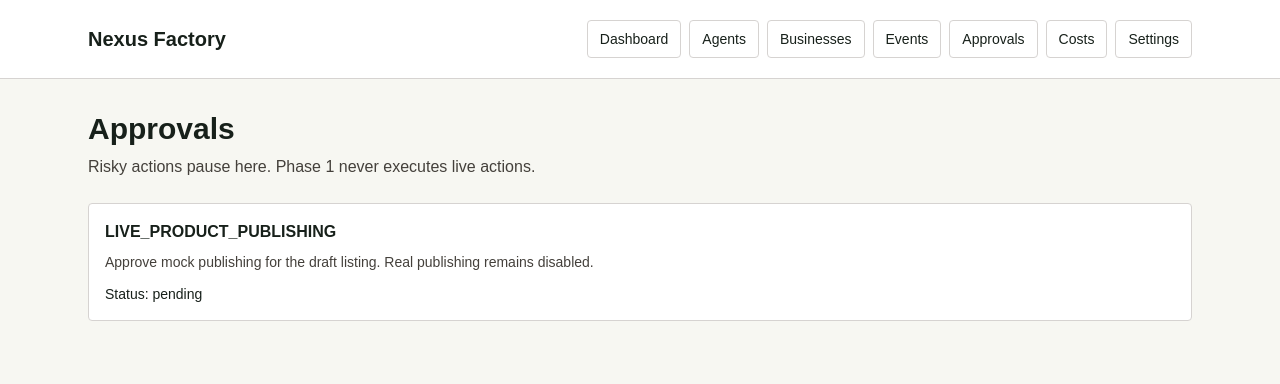
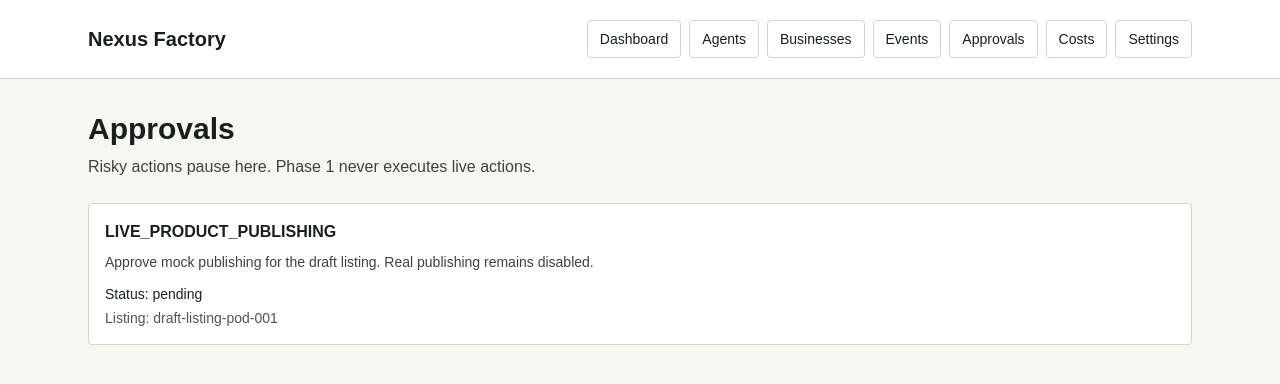
Before and after one commit to Yanish77/nexus-factory, a Next.js app: page /approvals in a window 1280 px wide. Shown: the top 384 px of the page. Built offline with nearby package versions, Linux system fonts and the light colour scheme.

Commit message:
Show POD publish approvals

```diff
--- a/app/approvals/page.tsx
+++ b/app/approvals/page.tsx
@@ -10,6 +10,7 @@ export default function ApprovalsPage() {
             <h2 className="font-semibold">{approval.actionType}</h2>
             <p className="mt-2 text-sm text-stone-700">{approval.summary}</p>
             <p className="mt-3 text-sm">Status: {approval.status}</p>
+            <p className="mt-1 text-sm text-stone-600">Listing: {approval.listingId}</p>
           </article>
         ))}
       </div>
```
